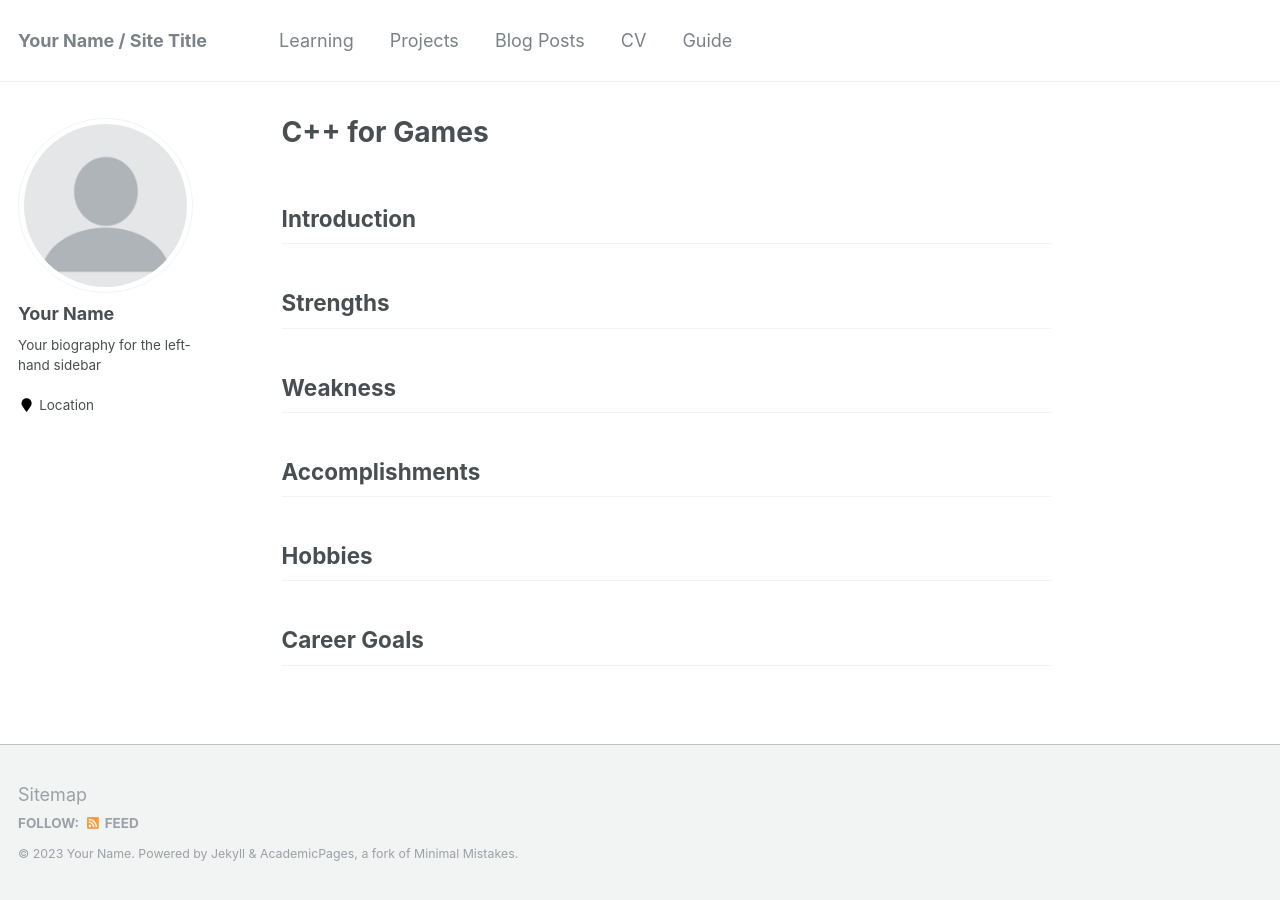
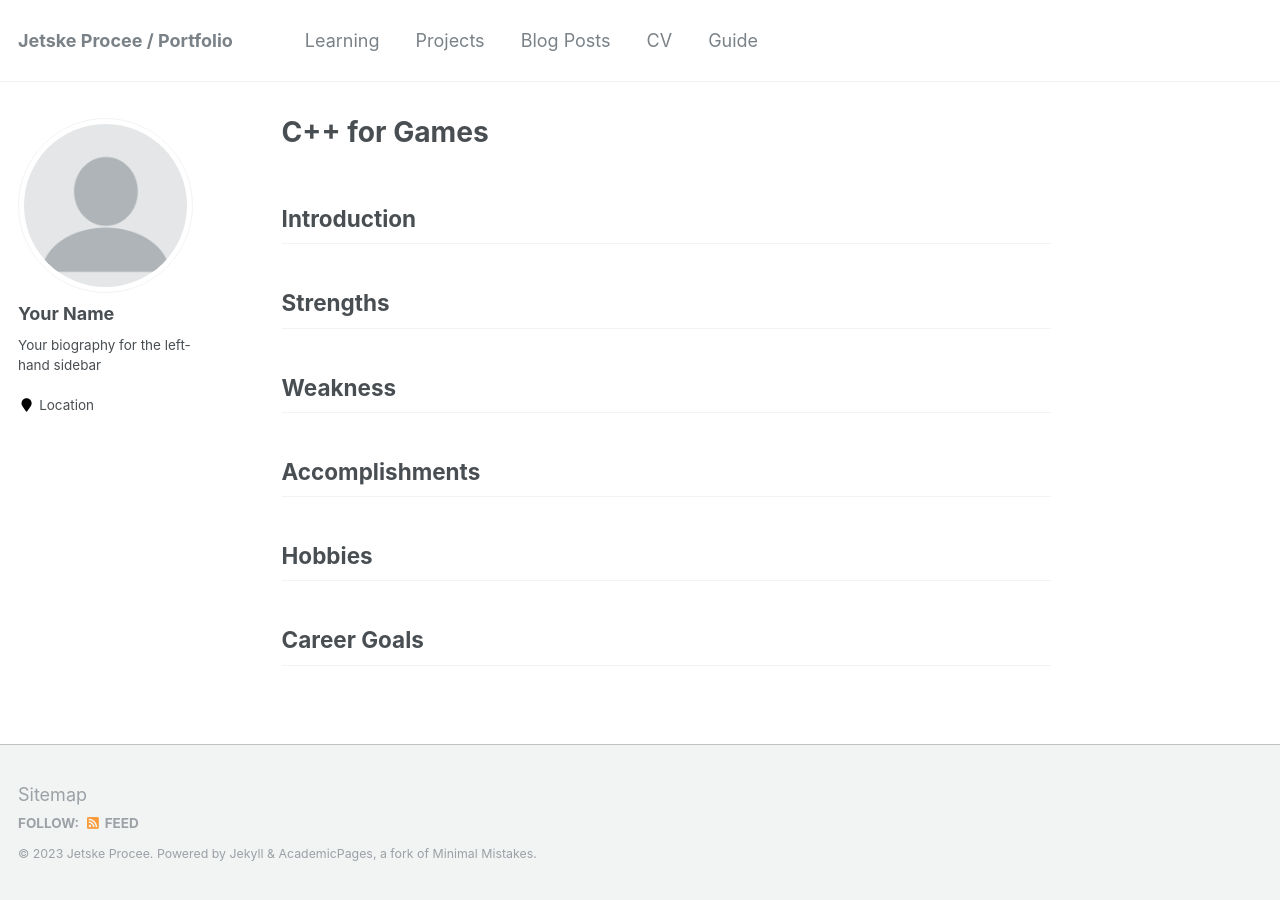
Before and after one commit to Jetplane444/Cpp-for-games, a Jekyll site: the page built from _pages/index.md, in a window 1280 px wide. Built offline with Jekyll 4.4.1, drawn with Linux system fonts in a browser that asks for light colours.

Commit message:
Updated config

```diff
--- a/_config.yml
+++ b/_config.yml
@@ -7,13 +7,13 @@
 
 # Site Settings
 locale                   : "en-US"
-title                    : "Your Name / Site Title"
+title                    : "Jetske Procee / Portfolio"
 title_separator          : "-"
-name                     : &name "Your Name"
+name                     : &name "Jetske Procee"
 description              : &description "personal description"
-url                      : https://cppforgames.github.io # the base hostname & protocol for your site e.g. "https://mmistakes.github.io"
+url                      : https://jetplane444.github.io # the base hostname & protocol for your site e.g. "https://mmistakes.github.io"
 baseurl                  : "" # the subpath of your site, e.g. "/blog"
-repository               : "bredauniversitygames/cppforgames.github.io"
+repository               : "jetplane444.github.io"
 teaser                   :  # filename of teaser fallback teaser image placed in /images/, .e.g. "500x300.png"
 breadcrumbs              : false # true, false (default)
 words_per_minute         : 160
```
